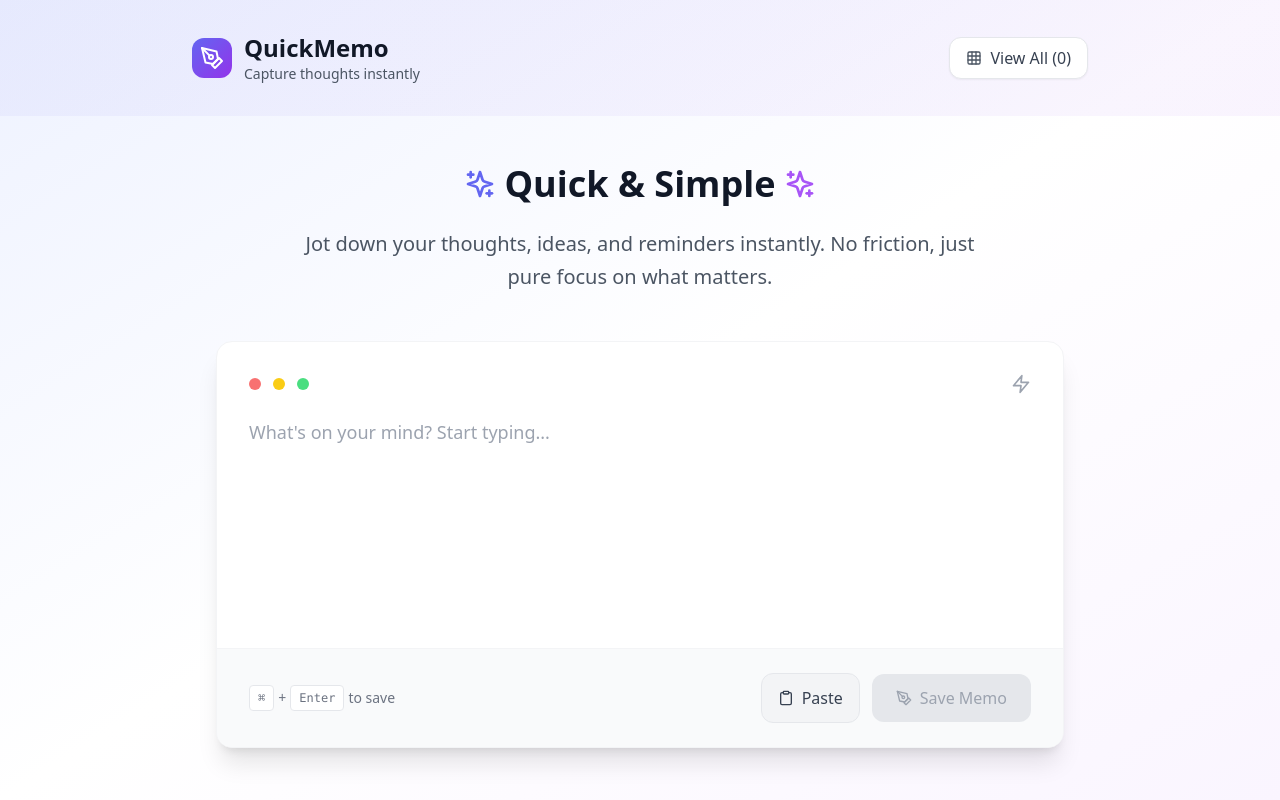
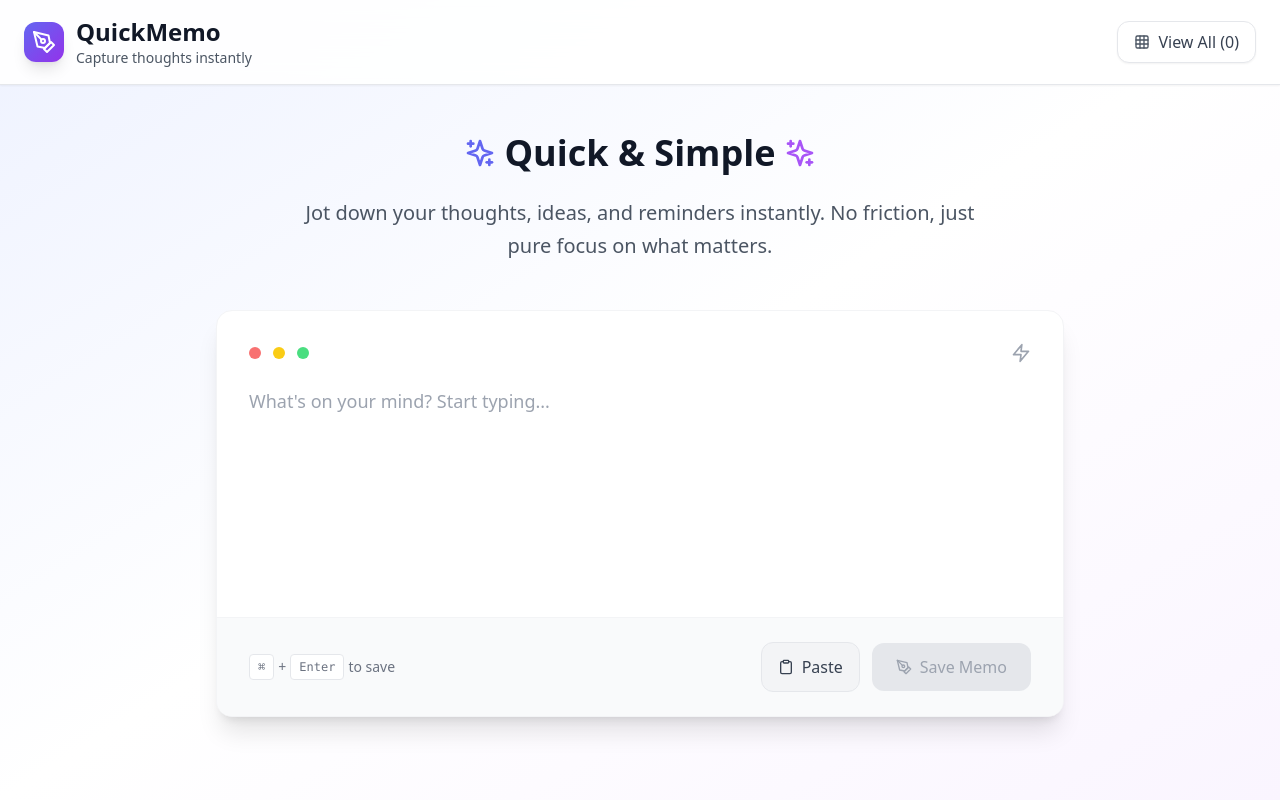
Before and after one commit to jhojin7/quick-memo, a React (Vite) app: page / in a window 1280 px wide. Built offline with nearby package versions, Linux system fonts and the light colour scheme.

Commit message:
Replace header div with proper navbar

```diff
--- a/src/components/LandingPage.tsx
+++ b/src/components/LandingPage.tsx
@@ -159,13 +159,12 @@ export function LandingPage({ onViewChange }: LandingPageProps) {
 
   return (
     <div className="min-h-screen bg-gradient-to-br from-indigo-50 via-white to-purple-50">
-      {/* Header */}
-      <div className="relative">
-        <div className="absolute inset-0 bg-gradient-to-r from-indigo-600 to-purple-600 opacity-5"></div>
-        <div className="relative px-6 py-8">
-          <div className="max-w-4xl mx-auto flex items-center justify-between">
+      {/* Navigation Bar */}
+      <nav className="sticky top-0 z-50 bg-white/90 backdrop-blur-lg border-b border-gray-200 shadow-sm">
+        <div className="max-w-7xl mx-auto px-6 py-4">
+          <div className="flex items-center justify-between">
             <div className="flex items-center space-x-3">
-              <div className="p-2 bg-gradient-to-br from-indigo-500 to-purple-600 rounded-xl">
+              <div className="p-2 bg-gradient-to-br from-indigo-500 to-purple-600 rounded-xl shadow-lg">
                 <PenTool className="w-6 h-6 text-white" />
               </div>
               <div>
@@ -183,11 +182,11 @@ export function LandingPage({ onViewChange }: LandingPageProps) {
             </button>
           </div>
         </div>
-      </div>
+      </nav>
 
       {/* Shared Content Indicator */}
       {sharedContent && (
-        <div className="max-w-4xl mx-auto px-6 mb-4">
+        <div className="max-w-4xl mx-auto px-6 mb-4 pt-4">
           <div className="bg-indigo-50 border border-indigo-200 rounded-xl p-4 flex items-center space-x-3">
             <div className="p-2 bg-indigo-100 rounded-lg">
               <Share className="w-4 h-4 text-indigo-600" />
```
